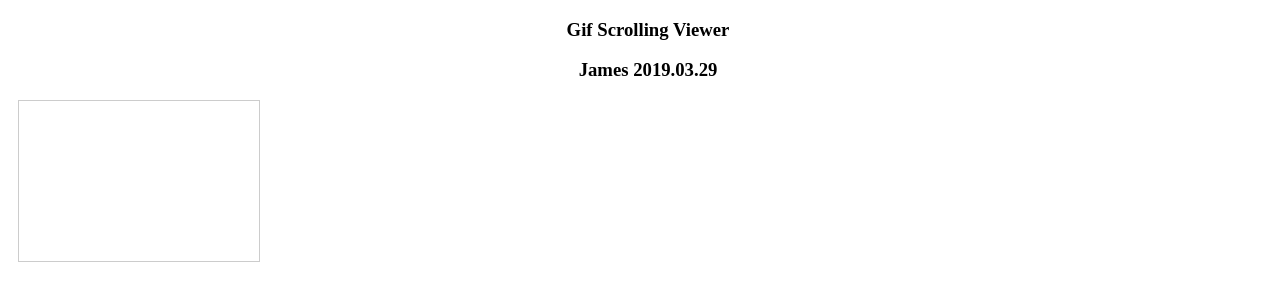
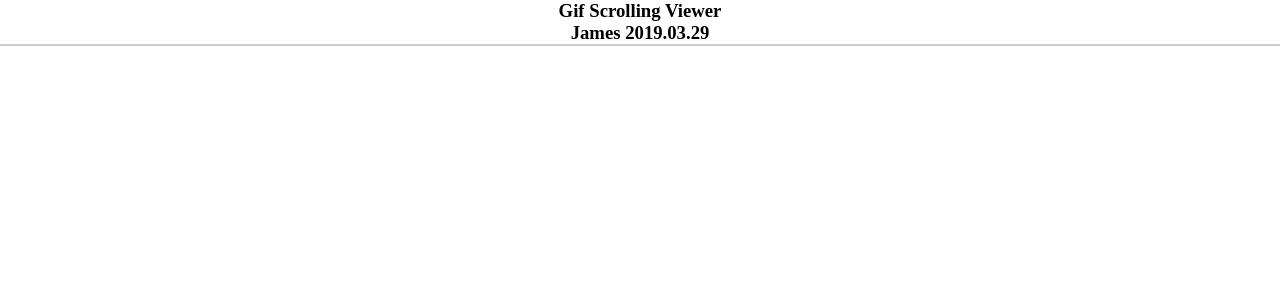
Before and after one commit to b159732000/Gif-Scrolling, a website: page index.html in a window 1280 px wide. Drawn offline with Linux system fonts and the light colour scheme.

Commit message:
消除所有邊界

```diff
--- a/index.html
+++ b/index.html
@@ -8,29 +8,32 @@
   <title>gif-player demos</title>
 
   <script src="./webcomponentsjs/webcomponents-loader.js"></script>
-  <!-- <script src="./../webcomponentsjs/webcomponents-loader.js"></script> -->
+  <script src="./dist/gif-player.es6.js" defer async></script>
 
-  <!-- <link rel="import" href="../../iron-demo-helpers/demo-pages-shared-styles.html">
-    <link rel="import" href="../../iron-demo-helpers/demo-snippet.html"> -->
-  <script src="./dist/gif-player.es6.js" defer async></script>
 
   <custom-style>
     <style is="custom-style" include="demo-pages-shared-styles">
+
+      * {
+        margin: 0;
+        padding: 0;
+      }
+
       .centered {
         width: 100%;
       }
 
       #examples {
         overflow: auto;
-        margin: 0 -10px;
+        margin: 0;
       }
 
       gif-player {
         display: block;
-        margin: 10px;
+        margin: 0;
         border: 1px solid #ccc;
-        width: 240px;
-        height: 160px;
+        width: 100%;
+        /* height: 160px; */
       }
 
     </style>
--- /dev/null
+++ b/style.css
@@ -0,0 +1,21 @@
+* {
+  margin: 0;
+  padding: 0;
+}
+
+.centered {
+  width: 100%;
+}
+
+#examples {
+  overflow: auto;
+  margin: 0;
+}
+
+gif-player {
+  display: block;
+  margin: 10px;
+  border: 1px solid #ccc;
+  width: 100%;
+  height: 160px;
+}
```
